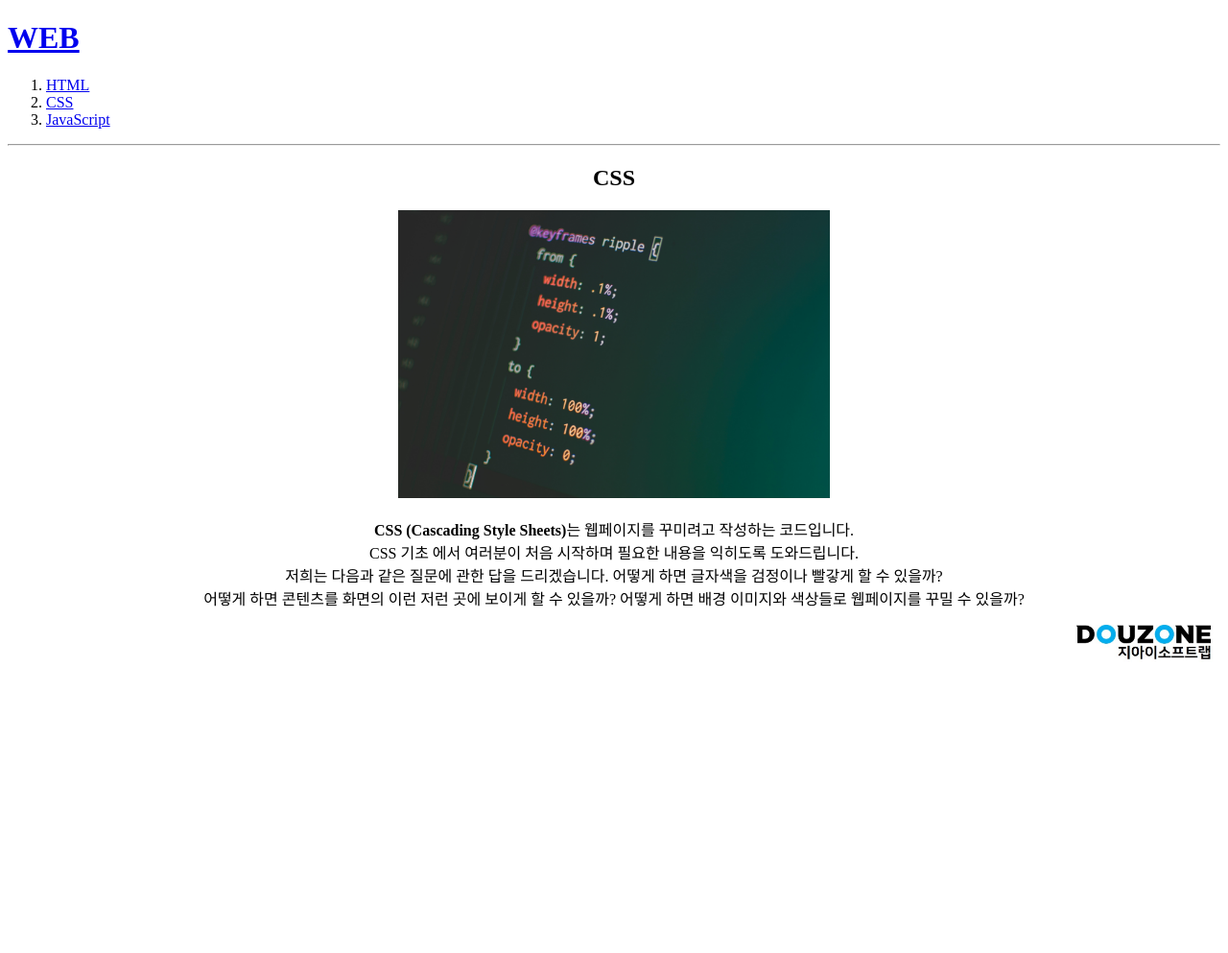
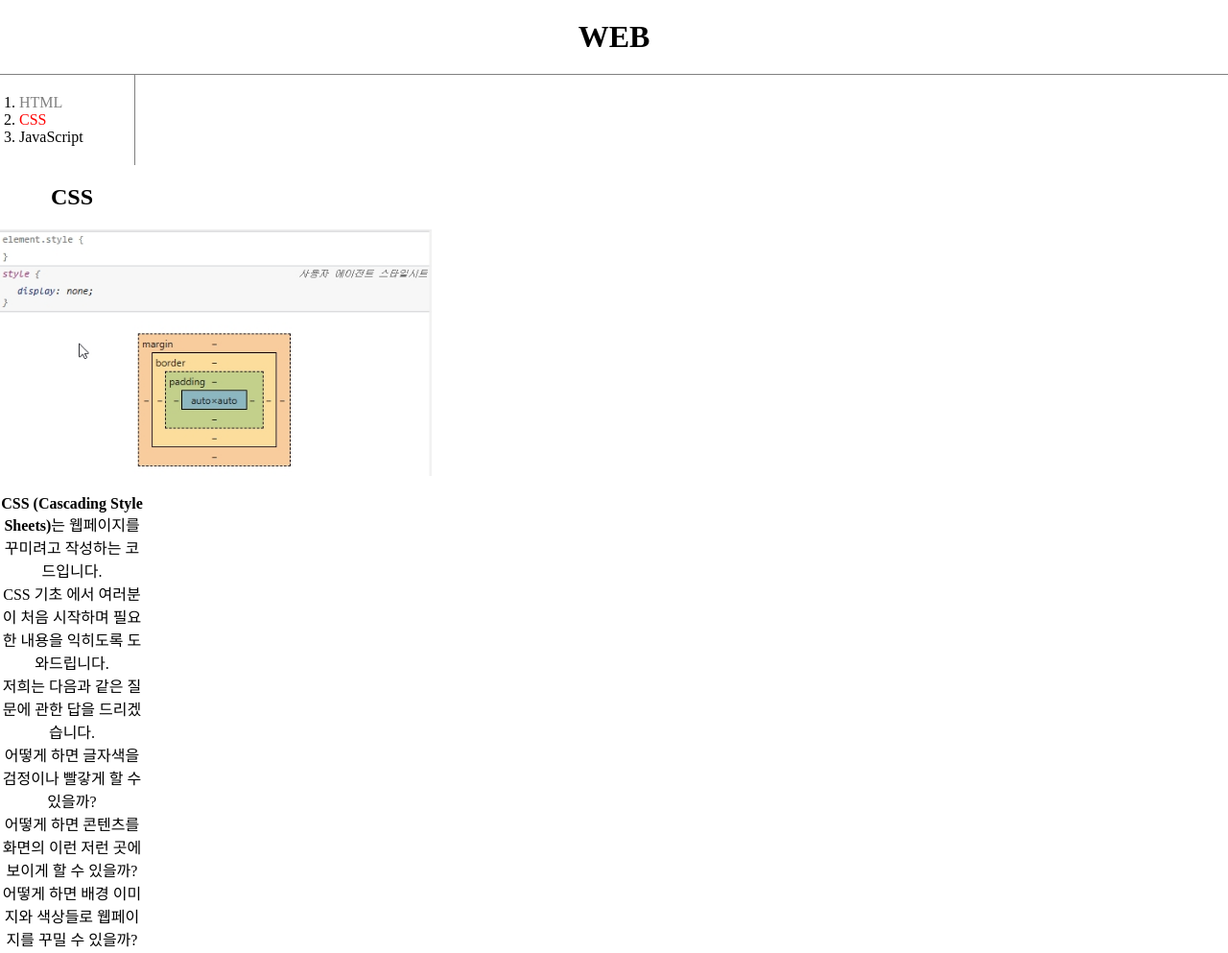
Before and after one commit to YEO-MAN/Hwagok-dong, a plain HTML site: page 2.html in a window 1280 px wide. Shown: the top 993 px of the page at 96% size. Before the commit the page ends 800 px from the top, so only its background shows below. Drawn offline with Linux system fonts and the light colour scheme.

Commit message:
update
update

Signed-off-by: YEO <130412613+YEO-MAN@users.noreply.github.com>

```diff
--- a/2.html
+++ b/2.html
@@ -3,22 +3,62 @@
 <head>
 <title>CSS</title>
 <meta charset="utf-8">
+    <style>
+        body {
+            margin:0;
+        }
+    #active {
+        color:red;
+    }
+    .saw {
+        color:grey;
+    }
+    a {
+        color:black;
+        text-decoration: none;
+    }
+    /*
+    element
+    */
+    h1{
+        font: size 45px;
+        text-align: center;
+        border-bottom:1px solid gray;
+        margin:0;
+        padding: 20px;
+    }
+    ol {
+        border-right: 1px solid gray;
+        width:100px;
+        margin:0;
+        padding: 20px;
+    }
+    #grid {
+        display: grid;
+        grid-template-columns: 150px 1fr;
+    }
+    </style>
 </head>
 <body>
-    <h1><a href="index.html" target="_blank">WEB</a></h1>
+    <h1><a href="index.html" >WEB</a></h1>
+    <div id="grid">
+        <div>
             <ol>
-    <li><a href="1.html" target="_blank">HTML</a></li>
-    <li><a href="2.html" target="_blank">CSS</a></li>
-    <li><a href="3.html" target="_blank">JavaScript</a></li>
+                <li><a href="1.html" class="saw">HTML</a></li>
+                <li><a href="2.html" class="saw" id="active">CSS</a></li>
+                <li><a href="3.html" >JavaScript</a></li>
             </ol>
-<hr>
             <center><H2>CSS</H2></center>
-<center><img src="CSS.jpg" width="450"></center>
+            <center><img src="cssboxmodel2.jpg" width="450"></center>
             <center><p><strong>CSS (Cascading Style Sheets)</strong>는 웹페이지를 꾸미려고 작성하는 코드입니다.<br>
                             CSS 기초 에서 여러분이 처음 시작하며 필요한 내용을 익히도록 도와드립니다.<br>
-    저희는 다음과 같은 질문에 관한 답을 드리겠습니다. 어떻게 하면 글자색을 검정이나 빨갛게 할 수 있을까?<br>
-    어떻게 하면 콘텐츠를 화면의 이런 저런 곳에 보이게 할 수 있을까? 어떻게 하면 배경 이미지와 색상들로 웹페이지를 꾸밀 수 있을까?
+                            저희는 다음과 같은 질문에 관한 답을 드리겠습니다.<br>
+                            어떻게 하면 글자색을 검정이나 빨갛게 할 수 있을까?<br>
+                            어떻게 하면 콘텐츠를 화면의 이런 저런 곳에 보이게 할 수 있을까?<br>
+                            어떻게 하면 배경 이미지와 색상들로 웹페이지를 꾸밀 수 있을까?
                     </p></center>
+        </div>
+</div>
 <img src="지아이소프트랩.jpg" width="150" style="float: right; margin-left: 10px;">
 </body>
 </html>
```
Also changed, not shown: grid.html (added, +23 -0 lines), index.html (+3 -4 lines), cssboxmodel.jpg (added), cssboxmodel2.jpg (added). Lines whose indentation alone changed are shown as unchanged.
